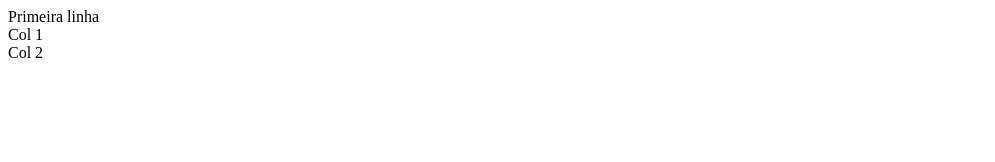
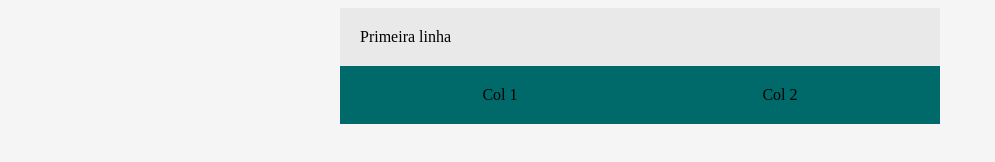
Before and after one commit to gumartx/bootcamp-devjr-modulo2, a plain HTML site: page index.html in a window 1280 px wide. Shown: the whole page, without its empty margins (0-995 px from the left). Drawn offline with Linux system fonts and the light colour scheme.

Commit message:
closes #2 - paleta de cores, display flex

```diff
--- a/index.html
+++ b/index.html
@@ -5,14 +5,15 @@
     <meta charset="UTF-8">
     <meta name="viewport" content="width=device-width, initial-scale=1.0">
     <title>Sistema de Assinatura</title>
+    <link rel="stylesheet" href="style.css">
 </head>
 
 <body>
-    <div>
-        <div>
+    <div class="container">
+        <div class="header">
             Primeira linha
         </div>
-        <div>
+        <div class="flex-container">
             <div>
                 Col 1
             </div>
--- /dev/null
+++ b/style.css
@@ -0,0 +1,20 @@
+body {
+    background-color: #F5f5f5;
+}
+
+.container {
+    background-color: #e9e9e9;
+    width: 600px;
+    margin: auto;
+}
+
+.header {
+    padding: 20px;
+}
+
+.flex-container {
+    display: flex;
+    background-color: #006a6a;
+    justify-content: space-around;
+    padding: 20px;
+}
```
